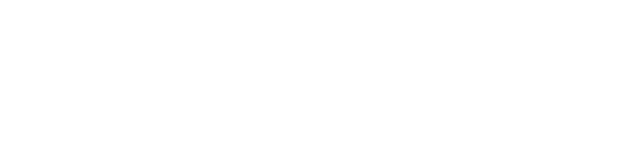
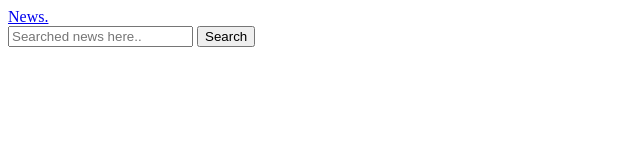
Before and after one commit to claudiahW/news-searcher, a plain HTML site: page index.html in a window 1280 px wide. Shown: the whole page, without its empty margins (0-640 px from the left). Drawn offline with Linux system fonts and the light colour scheme.

Commit message:
set up search bar in navigation

```diff
--- a/index.html
+++ b/index.html
@@ -1,11 +1,25 @@
 <!DOCTYPE html>
 <html lang="en">
-<head>
-    <meta charset="UTF-8">
-    <meta name="viewport" content="width=device-width, initial-scale=1.0">
+  <head>
+    <meta charset="UTF-8" />
+    <meta name="viewport" content="width=device-width, initial-scale=1.0" />
     <title>Document</title>
-</head>
-<body>
+  </head>
+  <body>
+    <nav>
+      <div>
+        <a href="index.html">News.</a>
 
-</body>
+        <div class="search-container">
+          <input
+            type="text"
+            placeholder="Searched news here.."
+            id="search-input"
+          />
+          <button id="search-button">Search</button>
+        </div>
+      </div>
+    </nav>
+    <script src="script.js"></script>
+  </body>
 </html>
```
